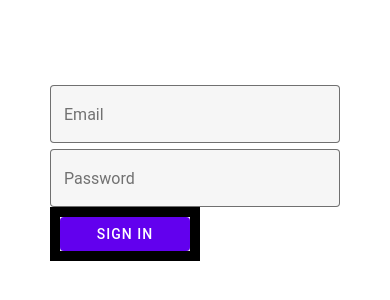
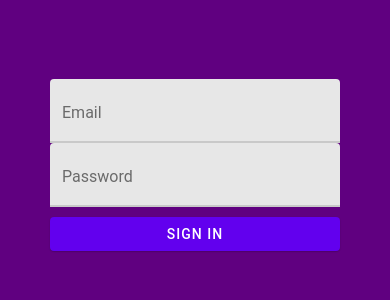
Before and after one commit to onelonelyjoker/App_Temp, a React Native app: screen / in a window 390 px wide. Shown: the part 252-552 px from the top of the page. Built offline with nearby package versions, Linux system fonts and the light colour scheme.

Commit message:
Update LoginForm.js

```diff
--- a/src/components/LoginForm.js
+++ b/src/components/LoginForm.js
@@ -8,8 +8,8 @@ function LoginForm() {
   return (
     <View
       style={{
-        flex: 1,
-
+        flex: 2,
+        backgroundColor: "#600080",
         justifyContent: "center",
         alignContent: "center",
       }}
@@ -17,24 +17,23 @@ function LoginForm() {
       <View style={{ marginHorizontal: 50, marginVertical: 0 }}>
         <TextInput
           style={{ marginVertical: 0, paddingVertical: 0 }}
-          mode="outlined"
+          mode="flat"
           label="Email"
           value={text}
           onChangeText={(text) => setText(text)}
         />
         <TextInput
-          mode="outlined"
+          mode="flat"
           label="Password"
           value={text2}
           onChangeText={(text) => setText2(text)}
         />
         <View
           style={{
-            borderColor: "black",
-            borderWidth: 10,
-            maxWidth: 150,
+            elevation: 10,
+            marginVertical: 10,
             justifyContent: "center",
-            alignContent: "flex-end",
+            alignContent: "center",
           }}
         >
           <Button mode="contained">SIGN IN</Button>
```
